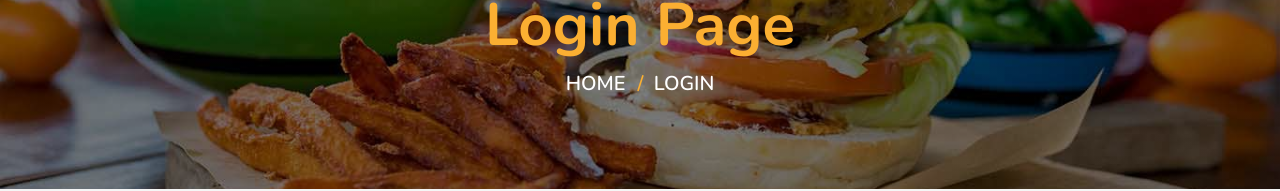
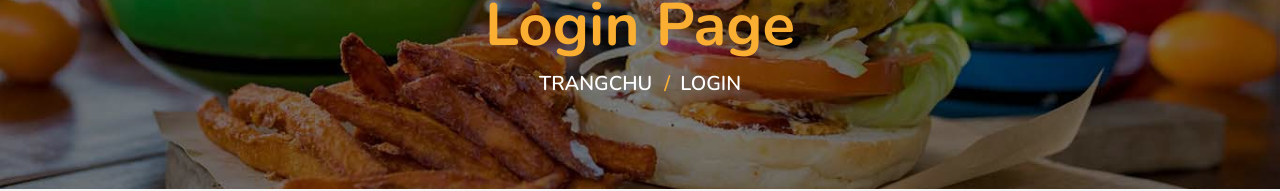
Before and after one commit to Trung2k/btwweb, a plain HTML site: page 1thwebt2k4/userpage/login.html in a window 1280 px wide. Shown: the part 161-352 px from the top of the page. Drawn offline with nearby package versions, Linux system fonts and the light colour scheme.

Commit message:
Update login.html

```diff
--- a/1thwebt2k4/userpage/login.html
+++ b/1thwebt2k4/userpage/login.html
@@ -65,7 +65,7 @@
                         <h2>Login Page</h2>
                     </div>
                     <div class="col-12">
-                        <a href="">Home</a>
+                        <a href="">Trangchu</a>
                         <a href="">Login</a>
                     </div>
                 </div>
```
